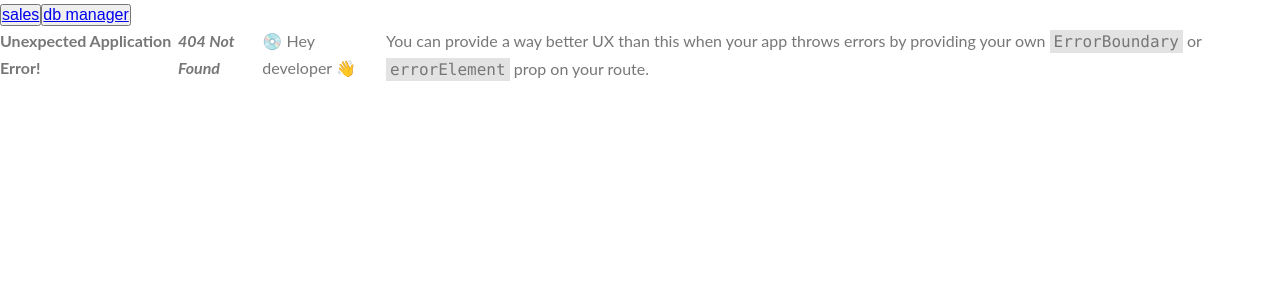
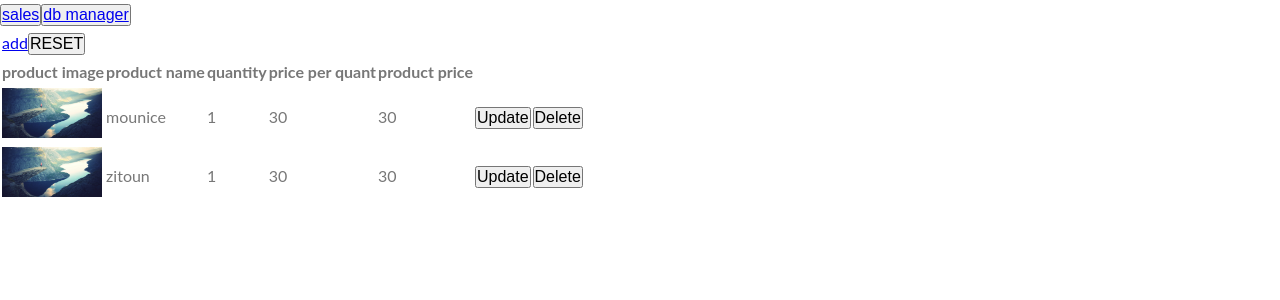
Before and after one commit to feelgeel/ALSAFIR, a React (Create React App) app: page /manageDb in a window 1280 px wide. Before the commit this address had no page. Shown: the top 300 px of the page. Built offline with nearby package versions, Linux system fonts and the light colour scheme.

Commit message:
manage db

```diff
--- a/src/App.js
+++ b/src/App.js
@@ -24,10 +24,10 @@ function App() {
       path: "/",
       element: <ShoppingList />,
     },
-    // {
-    //   path: "/manageDb",
-    //   element: <ManageDb/>,
-    // },
+    {
+      path: "/manageDb",
+      element: <ManageDb/>,
+    },
     {
       path: "/manageDb/add",
       element: <AddToDb/>,
@@ -50,7 +50,7 @@ function App() {
       <div className="global">
         <div className="nav">
           <button  className="sales"><a href="/">sales</a></button>
-          <button className="db_manager"><a href="/manageDb/add">db manager</a></button>
+          <button className="db_manager"><a href="/manageDb">db manager</a></button>
         </div>
         <div
           style={{ display: "flex", width: "100vw", height: "100vh" }}
--- a/src/manageDb/AddToDb.jsx
+++ b/src/manageDb/AddToDb.jsx
@@ -6,6 +6,10 @@ export default function AddToDb() {
       <button disabled>add</button>
       <button><a href="/manageDb/update">update</a></button>
       <button><a href="/manageDb/delete">delete</a></button>
+      <div>
+      <input type="text " placeHolder="search"/>
+
+      </div>
     </div>
   )
 }
--- a/src/manageDb/ManageDb.jsx
+++ b/src/manageDb/ManageDb.jsx
@@ -1,12 +1,59 @@
 import React from 'react'
+import prodImg from "../img/hero-small.jpg"
+import Popups from "../popups/Popups";
 
+import AddToDb from './AddToDb';
 export default function ManageDb() {
+
+  let products=[
+    {
+    prodImg,
+    prodName:"mounice",
+    prodQuant:1,
+    prodPricePerUnit:30,
+  },
+    {
+      prodImg,
+      prodName:"zitoun",
+      prodQuant:1,
+      prodPricePerUnit:30,
+  },
+]
   return (
     <div>
-      <button><a href="/manageDb/add">add</a></button>
-      <button><a href="/manageDb/update">update</a></button>
-      <button><a href="/manageDb/delete">delete</a></button>
+      <div className="shoppingList">
+      <table style={{width:"100%"}}>
+      <a href="#popup">add</a>
+        <button>RESET</button>
+        <tr>
+          <th>product image</th>
+          <th>product name</th>
+          <th>quantity</th>
+          <th>price per quant</th>
+          <th>product price</th>
+          <th></th>
+          <th></th>
+        </tr>
+        {
+          products.map(dt=>{
 
+            return <tr>
+          <td><img width="100px" height="50px" src={dt.prodImg}/></td>
+          <td>{dt.prodName}</td>
+          <td>{dt.prodQuant}</td>
+          <td>{dt.prodPricePerUnit}</td>
+          <td>{dt.prodPricePerUnit*dt.prodQuant}</td>
+          <td><button>Update</button></td>
+          <td><button>Delete</button></td>
+        </tr>
+          }
+          )
+        }
+      </table>
+    </div>
+    <Popups>
+        {AddToDb}
+      </Popups>
     </div>
   )
 }
--- a/src/popups/Popups.jsx
+++ b/src/popups/Popups.jsx
@@ -1,11 +1,12 @@
 import React from 'react'
 import img1 from "../img/nat-8.jpg"
 import img2 from "../img/nat-7.jpg"
-export default function Popups() {
+export default function Popups({children}) {
   return (
     <div className="popups" id="popup">
         <div className="popups-content">
-            <div className="popups-left">
+          {children}
+            {/* <div className="popups-left">
                 <img className="popups-img-1" src={img1} alt=""/>
                 <img  className="popups-img-2" src={img2} alt=""/>
             </div>
@@ -22,8 +23,9 @@ export default function Popups() {
                         Gravida neque convallis a cras semper. Molestie at elementum eu facilisis sed odio morbi quis. Faucibus
                     </p>
                     <a href="#" className="btn btn-green">Book now</a>
-                </div>
+                </div> */}
         </div>
+
     </div>
   )
 }
```
